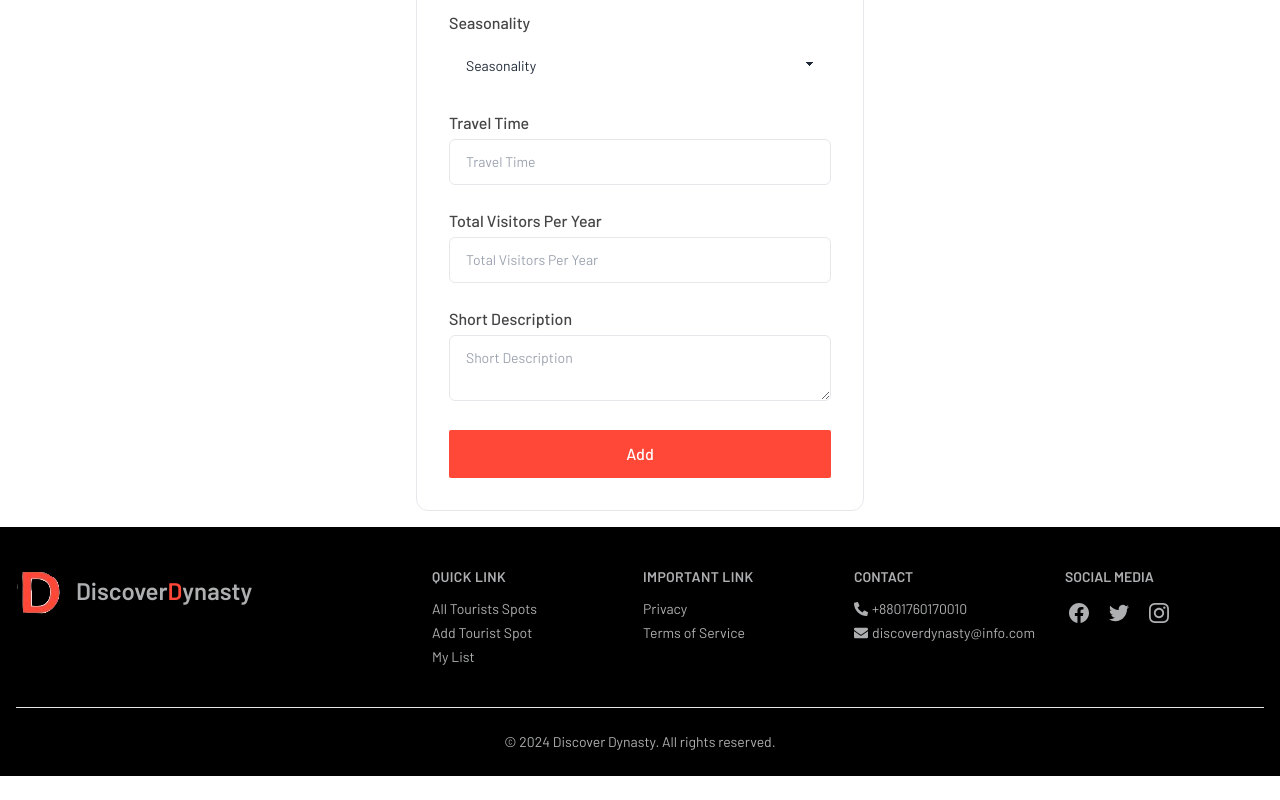
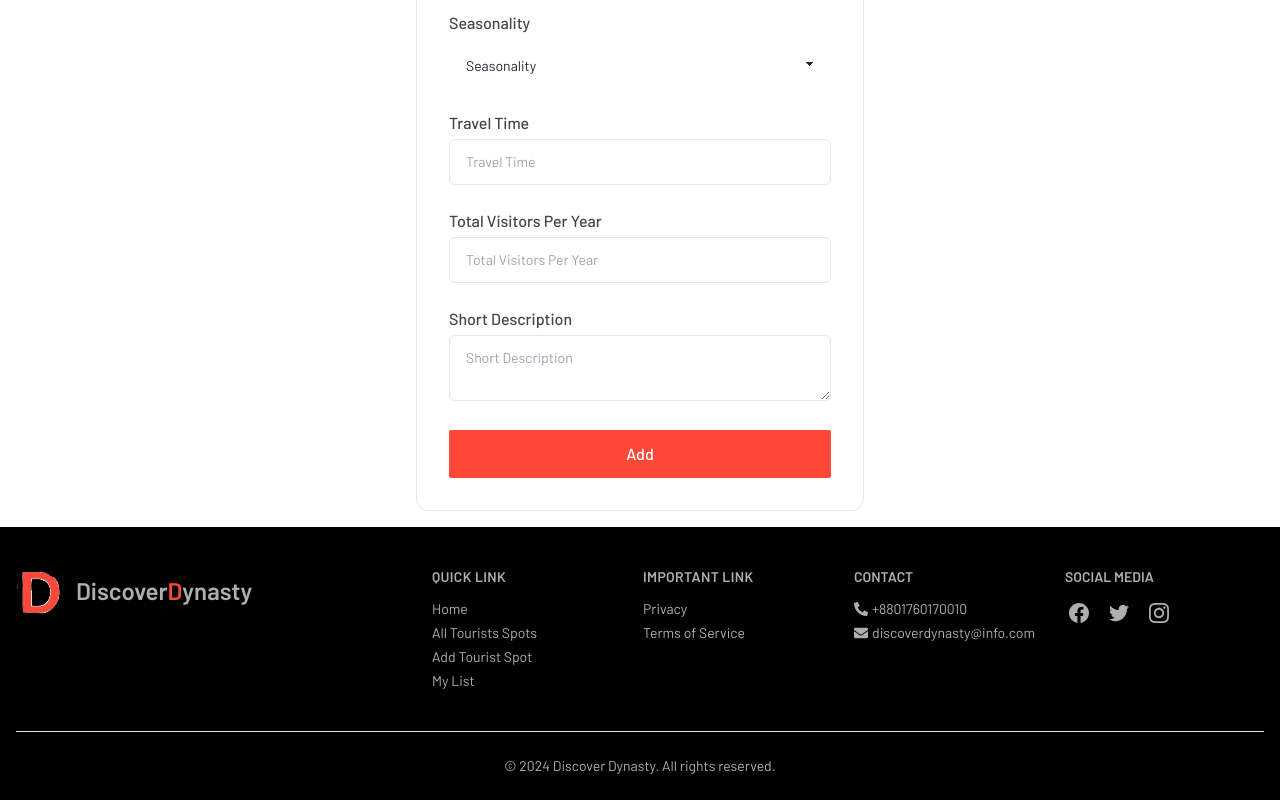
Before and after one commit to hammadsadi/discover-dynasty-client, a React (Vite) app: page /add-tourist-spot in a window 1280 px wide. Shown: the part 646-1446 px from the top of the page. Before the commit the page ends 1422 px from the top, so only its background shows below. Built offline with nearby package versions, Linux system fonts and the light colour scheme; no server answers; sample sign-in values are in the browser's storage.

Commit message:
Update footer

```diff
--- a/src/components/Footer/Footer.jsx
+++ b/src/components/Footer/Footer.jsx
@@ -29,6 +29,11 @@ const Footer = () => {
               Quick Link
             </h3>
             <ul className="space-y-1">
+              <li>
+                <Link rel="noopener noreferrer" to="/">
+                  Home
+                </Link>
+              </li>
               <li>
                 <Link rel="noopener noreferrer" to="/all-tourists-spots">
                   All Tourists Spots
```
